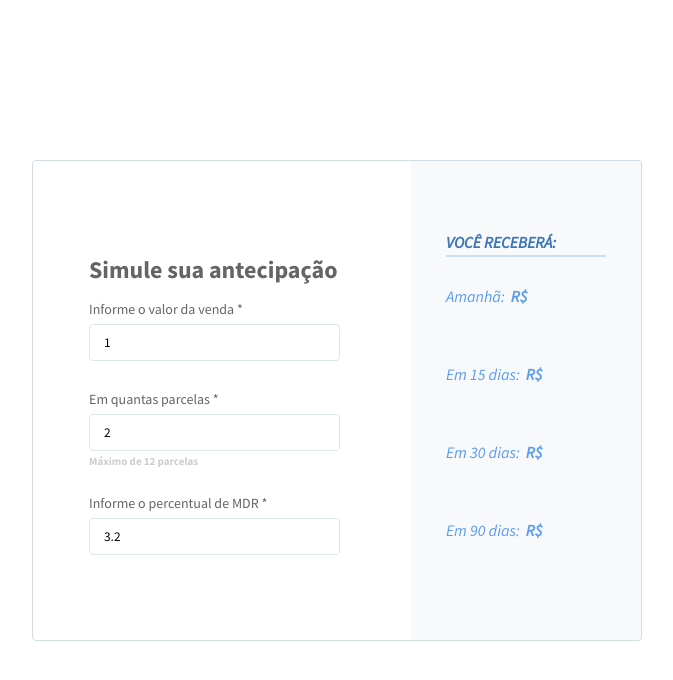
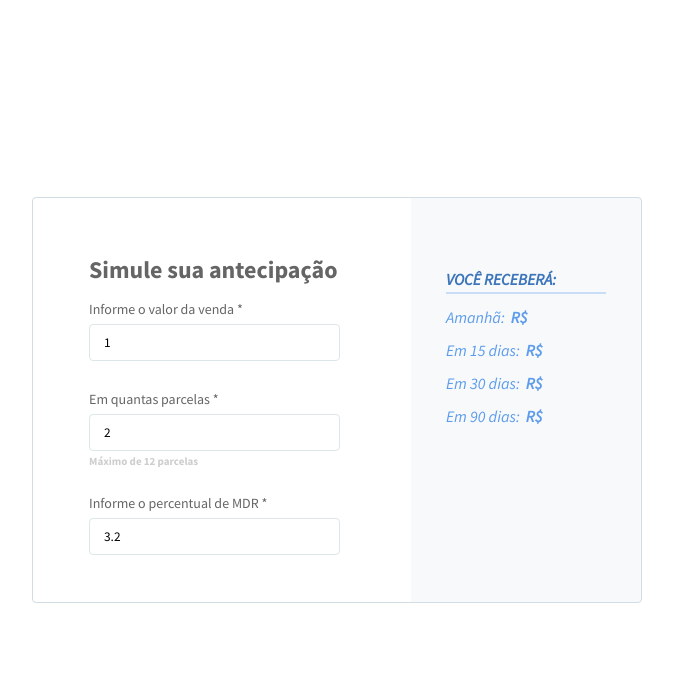
Before and after one commit to wps13/calculadora-antecipacao, a React app: page /#/ in a window 1280 px wide. Shown: the top 680 px of the page, without its empty margins (303-976 px from the left). Built offline with nearby package versions, Linux system fonts and the light colour scheme.

Commit message:
style: improve text block arrang

```diff
--- a/src/ui/text-block/text-block.jsx
+++ b/src/ui/text-block/text-block.jsx
@@ -7,15 +7,15 @@ const TextBlock = (props) => {
   const { label, amount } = props;
 
   return (
-    <div className="text-block__container">
-      <p className="text-block__label" data-testid="text-block__label">
+    <p className="text-block__container">
+      <span className="text-block__label" data-testid="text-block__label">
         {label}
-      </p>
-      <p
+      </span>
+      <span
         className="text-block__amount"
         data-testid="text-block__amount"
-      >{`R$ ${amount}`}</p>
-    </div>
+      >{`R$ ${amount}`}</span>
+    </p>
   );
 };
 
--- a/src/ui/text-block/text-block.styles.scss
+++ b/src/ui/text-block/text-block.styles.scss
@@ -2,8 +2,7 @@
 @import "../_sizes.scss";
 
 .text-block__container {
-  line-height: 2.875rem;
-  display: flex;
+  margin: 0.8125rem 0;
 
   .text-block__label {
     font-weight: 400;
@@ -18,7 +17,6 @@
   .text-block__amount {
     color: $blue_light;
     font-size: $text_message;
-    font-family: "Source Sans Pro";
     font-style: italic;
   }
 }
```
